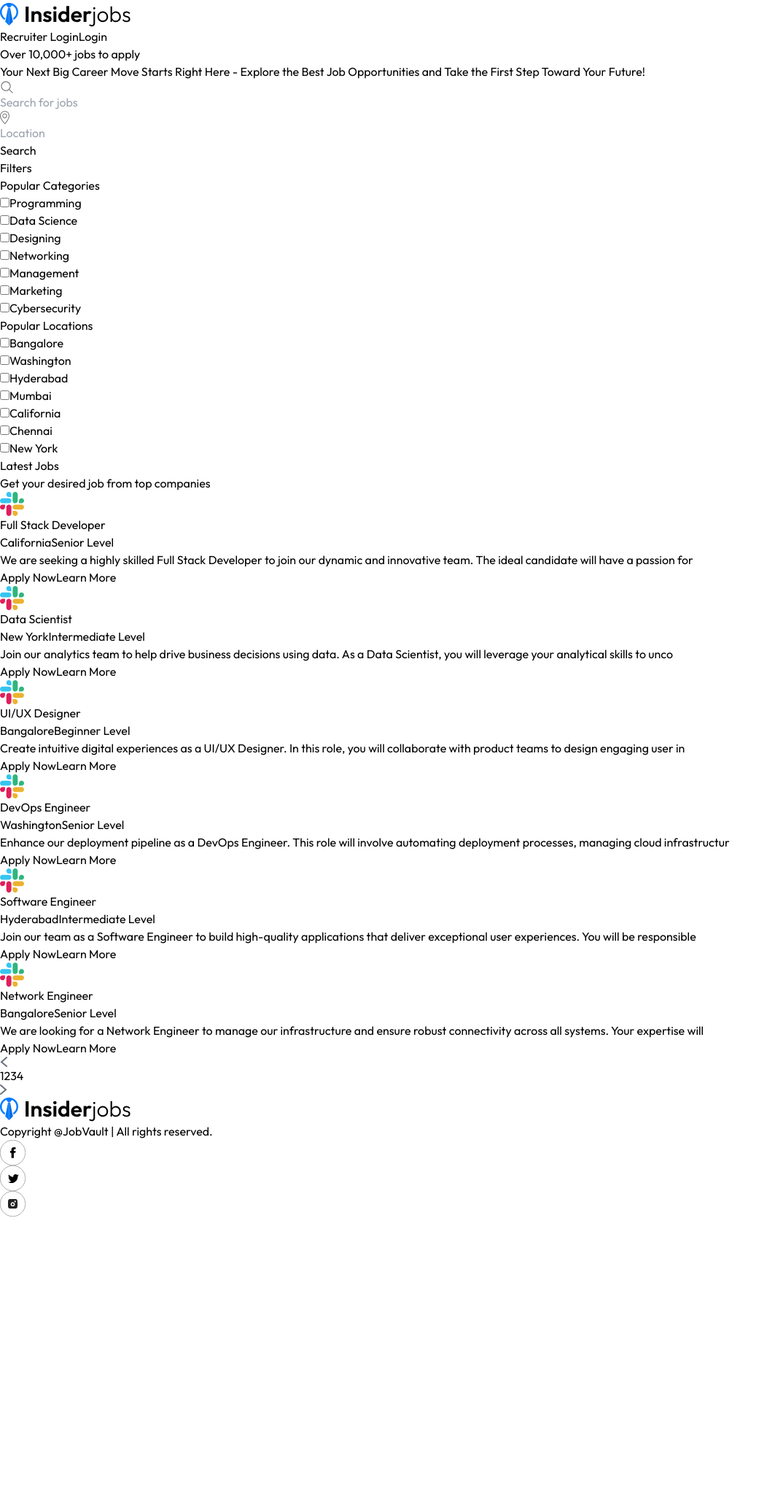
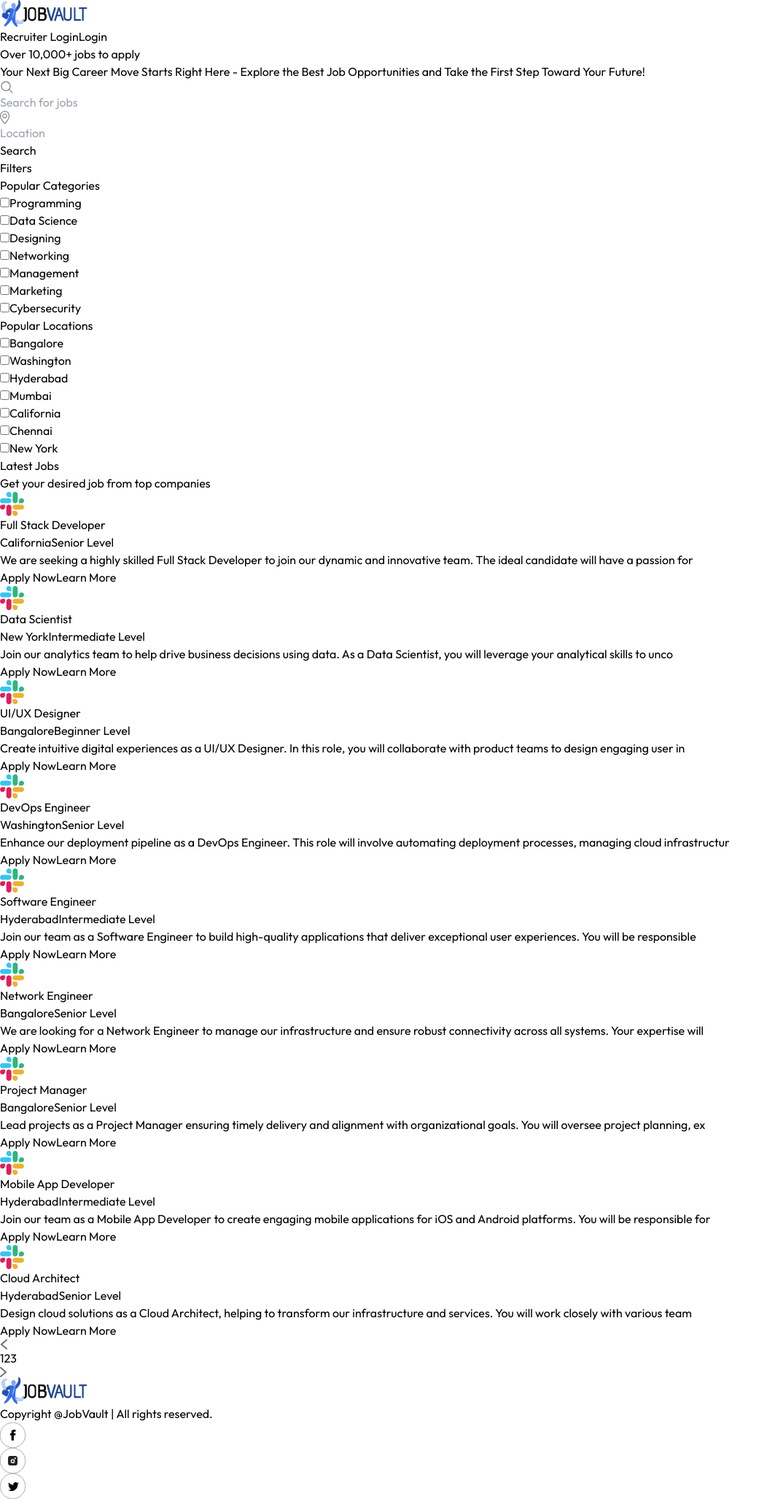
Before and after one commit to omsitapara/JobVault, a React (Vite) app in the folder client/: page / in a window 1280 px wide. Shown: the whole page at 73% size, without its empty margins (0-1063 px from the left). Before the commit the page ends 1667 px from the top, so only its background shows below. Built offline with nearby package versions, Linux system fonts and the light colour scheme; no server answers.

Commit message:
logo and sm

```diff
--- a/client/src/assets/assets.js
+++ b/client/src/assets/assets.js
@@ -33,6 +33,7 @@ import lock_icon from './lock_icon.svg'
 import samsung_logo from './samsung_logo.png'
 import adobe_logo from './adobe_logo.png'
 import amazon_logo from './amazon_logo.png'
+import logo_main from './logo_main.svg'
 
 export const assets = {
     logo,
@@ -69,7 +70,8 @@ export const assets = {
     lock_icon,
     samsung_logo,
     adobe_logo,
-    amazon_logo
+    amazon_logo,
+    logo_main
 }
 
 export const JobCategories = [
--- a/client/src/components/Footer.jsx
+++ b/client/src/components/Footer.jsx
@@ -1,15 +1,22 @@
 import React from 'react'
 import { assets } from '../assets/assets'
+import { Link } from 'react-router-dom'
 
 const Footer = () => {
   return (
     <div className='container px-4 2xl:px-20 mx-auto flex items-center justify-between gap-4 py-3 mt-20'>
-        <img src={assets.logo} alt="logo" />
+        <img src={assets.logo_main} alt="logo" />
         <p className='flex-1 border-1 border-gray-400 pl-4 text-sm text-gray-500 max-sm:hidden'>Copyright @JobVault | All rights reserved.</p>
         <div className='flex gap-2.5'>
+            <Link to="https://www.facebook.com/profile.php?id=61571099176825" target='_blank'>
             <img src={assets.facebook_icon} alt="facebook" />
+            </Link>
+            <Link to="https://www.instagram.com/job.vault.25/" target='_blank'>
+            <img src={assets.instagram_icon} alt="instagram" />
+            </Link>
+            <Link to="https://x.com/jobvault_" target='_blank'>
             <img src={assets.twitter_icon} alt="twitter" />
-            <img src={assets.instagram_icon} alt="linkedin" />
+            </Link>
         </div>
     </div>
   )
--- a/client/src/components/JobListing.jsx
+++ b/client/src/components/JobListing.jsx
@@ -72,7 +72,7 @@ const JobListing = () => {
             <h3 className='font-medium text-3xl py-2' id='job-list'>Latest Jobs</h3>
             <p className='mb-8'>Get your desired job from top companies</p>
             <div className='grid grid-cols-1 sm:grid-cols-2 xl:grid-cols-3 gap-4'>
-                    {jobs.slice((currentPage-1)*6,currentPage*6).map((job,index)=>(
+                    {jobs.slice((currentPage-1)*9,currentPage*9).map((job,index)=>(
                         <JobCard key={index} job={job}/>
                     ))}
             </div>
@@ -82,7 +82,7 @@ const JobListing = () => {
                 <a href='#job-list'>
                     <img onClick={()=>setCurrentPage(Math.max((currentPage-1),1))} src={assets.left_arrow_icon} alt='left-arrow'/>
                 </a>
-                {Array.from({length:Math.ceil(jobs.length/6)}).map((_,index)=>(
+                {Array.from({length:Math.ceil(jobs.length/9)}).map((_,index)=>(
                     <a href='#job-list' key={index}>
                         <button className={`w-10 h-10 flex items-center justify-center border border-gray-300 rounded ${currentPage===index+1 ? 'bg-blue-100 text-blue-500' : 'text-gray-500'}`} onClick={e=>setCurrentPage(index+1)}>
                             {index+1}
@@ -90,7 +90,7 @@ const JobListing = () => {
                     </a>
                 ))}
                 <a href='#job-list'>
-                    <img onClick={()=>setCurrentPage(Math.min((currentPage+1),(Math.ceil(jobs.length/6))))} src={assets.right_arrow_icon} alt='right-arrow'/>
+                    <img onClick={()=>setCurrentPage(Math.min((currentPage+1),(Math.ceil(jobs.length/9))))} src={assets.right_arrow_icon} alt='right-arrow'/>
                 </a>
             </div>)}
         </section>
--- a/client/src/components/Navbar.jsx
+++ b/client/src/components/Navbar.jsx
@@ -11,7 +11,7 @@ const NavBar = () => {
   return (
     <div className="shadow py-4">
         <div className='container px-4 2xl:px-20 mx-auto flex justify-between items-center'>
-            <img src={assets.logo} alt=""/>
+            <img src={assets.logo_main} alt="logo"/>
             {
                 user
                 ?<div className="flex items-center gap-3">
```
Also changed, not shown: client/src/assets/logo2.svg (deleted), client/src/assets/logo_main.svg (added).
